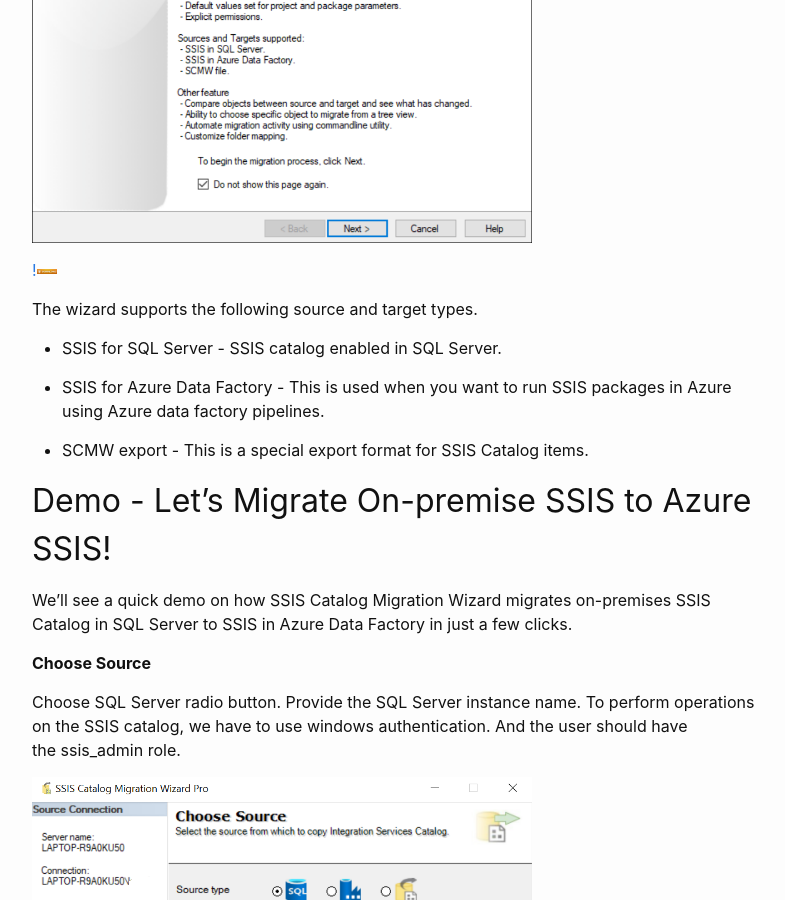
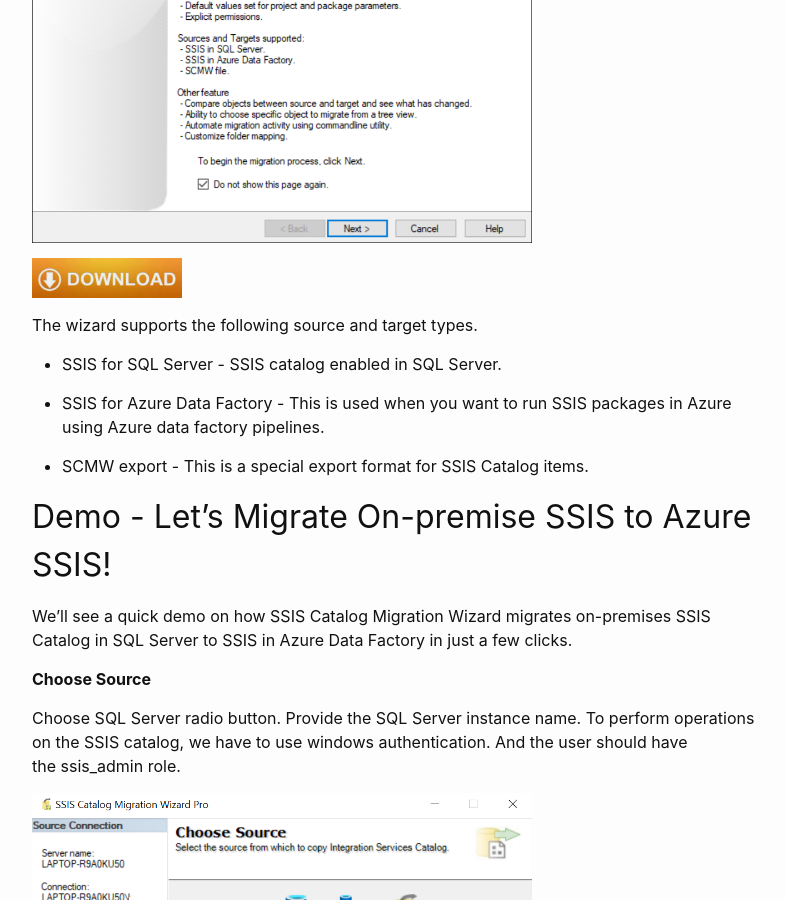
Before and after one commit to kr55/ssiscataloger, a Jekyll site: the page built from index.md, in a window 1280 px wide and 900 px high, scrolled down 1521 px. Shown: the whole window, without its empty margins (238-1023 px from the left). Built offline with Jekyll 4.4.1, drawn with Linux system fonts in a browser that asks for light colours; our own code applies the rules of GitHub Pages for plain Markdown files.

Commit message:
Update index.md

```diff
--- a/index.md
+++ b/index.md
@@ -28,7 +28,7 @@ This quick wizard once installed, can be launched from SQL Server Management Stu
 
 <img src="media/Main.png" width="500">
 
-[!<img src="media/Download.PNG" width="20">](http://azureops.org/product/ssis-catalog-migration-wizard-pro/)
+[<img src="media/Download.PNG" width="150">](http://azureops.org/product/ssis-catalog-migration-wizard-pro/)
 
 The wizard supports the following source and target types.
 
```
